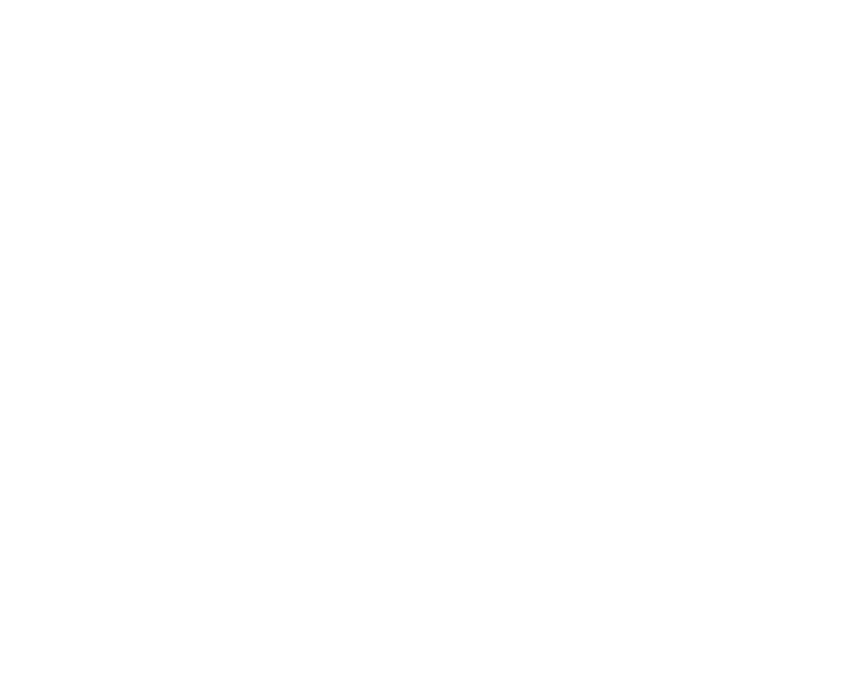
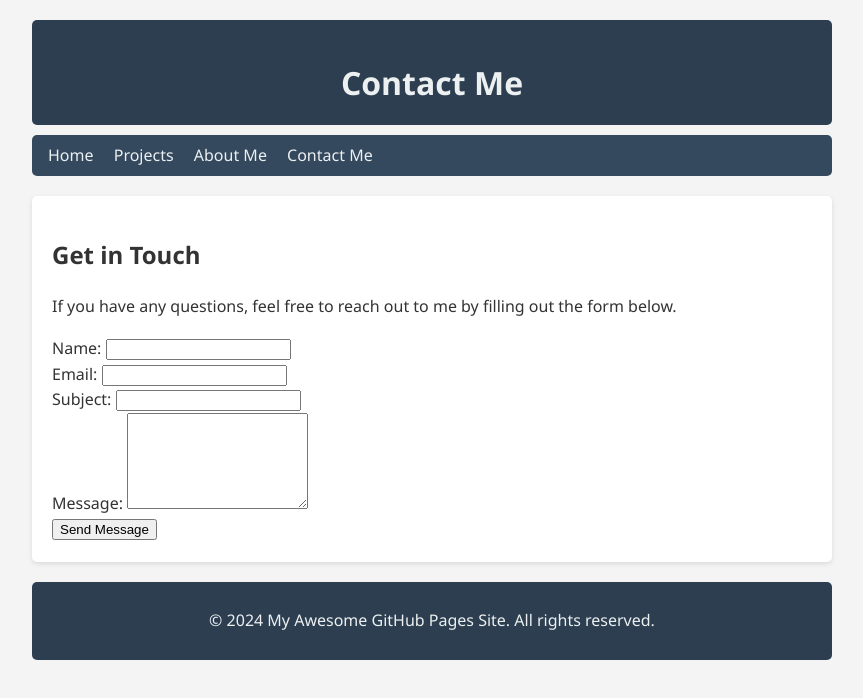
Before and after one commit to RileyBerycz/Portfolio, a plain HTML site: page contact.html in a window 1280 px wide. Shown: the whole page, without its empty margins (208-1071 px from the left). Drawn offline with Linux system fonts and the light colour scheme.

Commit message:
modified:   about.html 	modified:   contact.html 	modified:   projects.html

```diff
--- a/about.html
+++ b/about.html
@@ -5,6 +5,7 @@
     <meta name="viewport" content="width=device-width, initial-scale=1.0">
     <title>About - Coding Projects by Riley Berycz</title>
     <link rel="stylesheet" href="css/styles.css">
+    <link rel="icon" href="images/Portfolio-icon" type="image/x-icon">
 </head>
 <body>
     <header>
--- a/contact.html
+++ b/contact.html
@@ -0,0 +1,59 @@
+<!DOCTYPE html>
+<html lang="en">
+<head>
+    <meta charset="UTF-8">
+    <meta name="viewport" content="width=device-width, initial-scale=1.0">
+    <title>Contact Me - Coding Projects by Riley Berycz</title>
+    <link rel="stylesheet" href="css/styles.css">
+    <link rel="icon" href="images/Portfolio-icon" type="image/x-icon">
+</head>
+<body>
+    <header>
+        <h1>Contact Me</h1>
+    </header>
+
+    <nav>
+        <a href="index.html">Home</a>
+        <a href="projects.html">Projects</a>
+        <a href="about.html">About Me</a>
+        <a href="contact.html">Contact Me</a>
+    </nav>
+
+    <div class="content">
+        <section id="contact">
+            <h2>Get in Touch</h2>
+            <p>If you have any questions, feel free to reach out to me by filling out the form below.</p>
+
+            <form action="mailto:rileyberycz@yahoo.co.uk" method="post" enctype="text/plain">
+                <div class="form-group">
+                    <label for="name">Name:</label>
+                    <input type="text" id="name" name="name" required>
+                </div>
+
+                <div class="form-group">
+                    <label for="email">Email:</label>
+                    <input type="email" id="email" name="email" required>
+                </div>
+
+                <div class="form-group">
+                    <label for="subject">Subject:</label>
+                    <input type="text" id="subject" name="subject">
+                </div>
+
+                <div class="form-group">
+                    <label for="message">Message:</label>
+                    <textarea id="message" name="message" rows="6" required></textarea>
+                </div>
+
+                <div class="form-group">
+                    <button type="submit">Send Message</button>
+                </div>
+            </form>
+        </section>
+    </div>
+
+    <footer>
+        <p>&copy; 2024 My Awesome GitHub Pages Site. All rights reserved.</p>
+    </footer>
+</body>
+</html>
```
Also changed, not shown: projects.html (+1 -0 lines).
